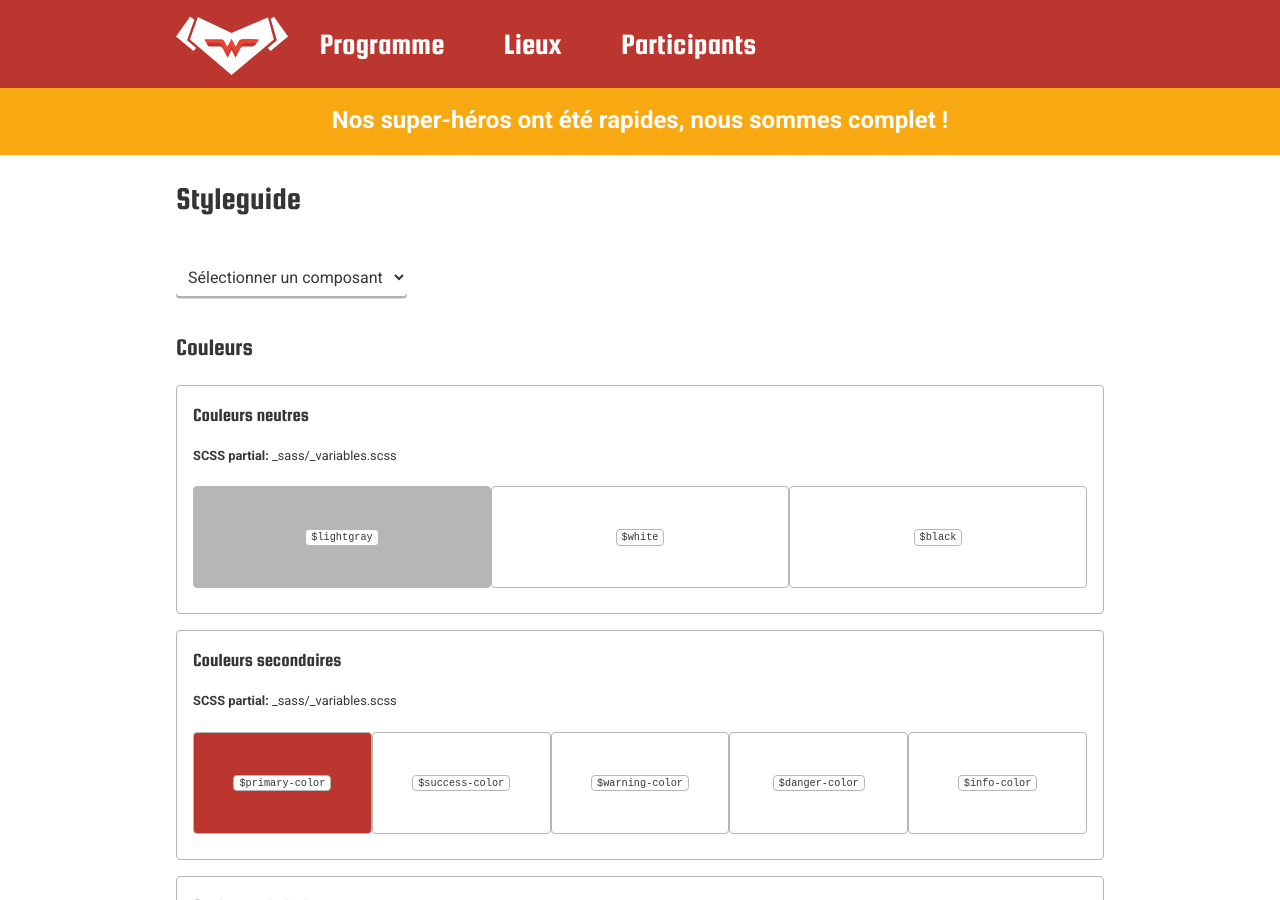
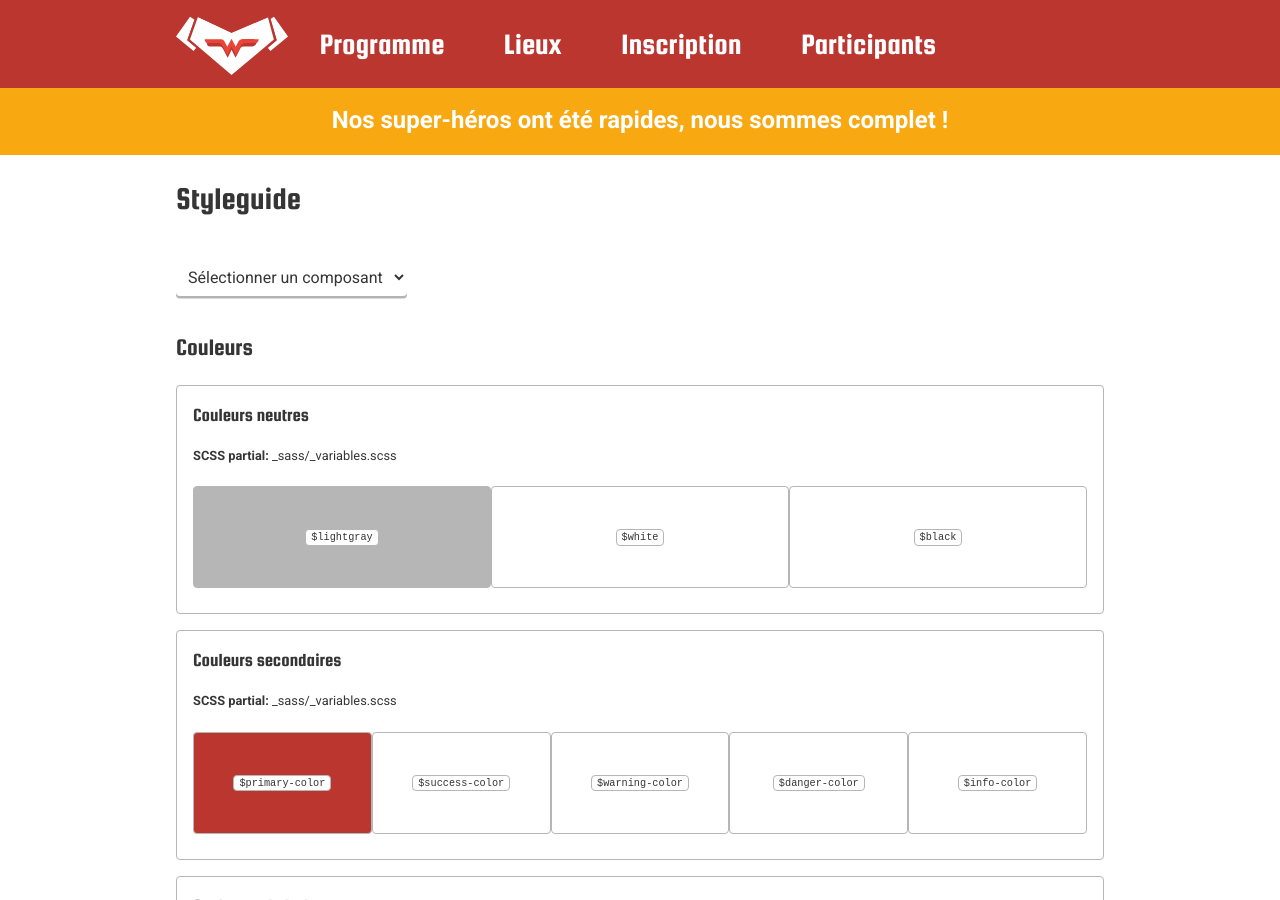
Before and after one commit to sudweb/2016, a Jekyll site: the page built from styleguide.md, in a window 1280 px wide and 900 px high. Built offline with Jekyll 4.4.1, drawn with Linux system fonts in a browser that asks for light colours.

Commit message:
Mise à jour page inscription

```diff
--- a/_data/navigation.yml
+++ b/_data/navigation.yml
@@ -4,7 +4,7 @@
     url: "/"
   - title: "Lieux"
     url: "/lieux/"
-#  - title: "Inscription"
-#    url: "/inscription/"
+  - title: "Inscription"
+    url: "/inscription/"
   - title: "Participants"
     url: "/participants/"
--- a/inscription.html
+++ b/inscription.html
@@ -4,14 +4,13 @@
 description: "Prenez vos places, il n'y en aura pas pour tout le monde."
 image: /assets/images/twittercard.jpg
 permalink: /inscription/
-published: false
 ---
 
 <header class="page-header">
   <div class="wrapper">
     <div class="content">
-      <h1 class="title">Prenez vos places</h1>
-      <p class="sstitle">Nous mettons uniquement 120 places en vente pour privilégier une dimension super-humaine.</p>
+      <h1 class="title">Inscriptions closes</h1>
+      <p class="sstitle">Trop tard, toutes les places ont été vendues.</p>
     </div>
   </div>
 </header>
```
